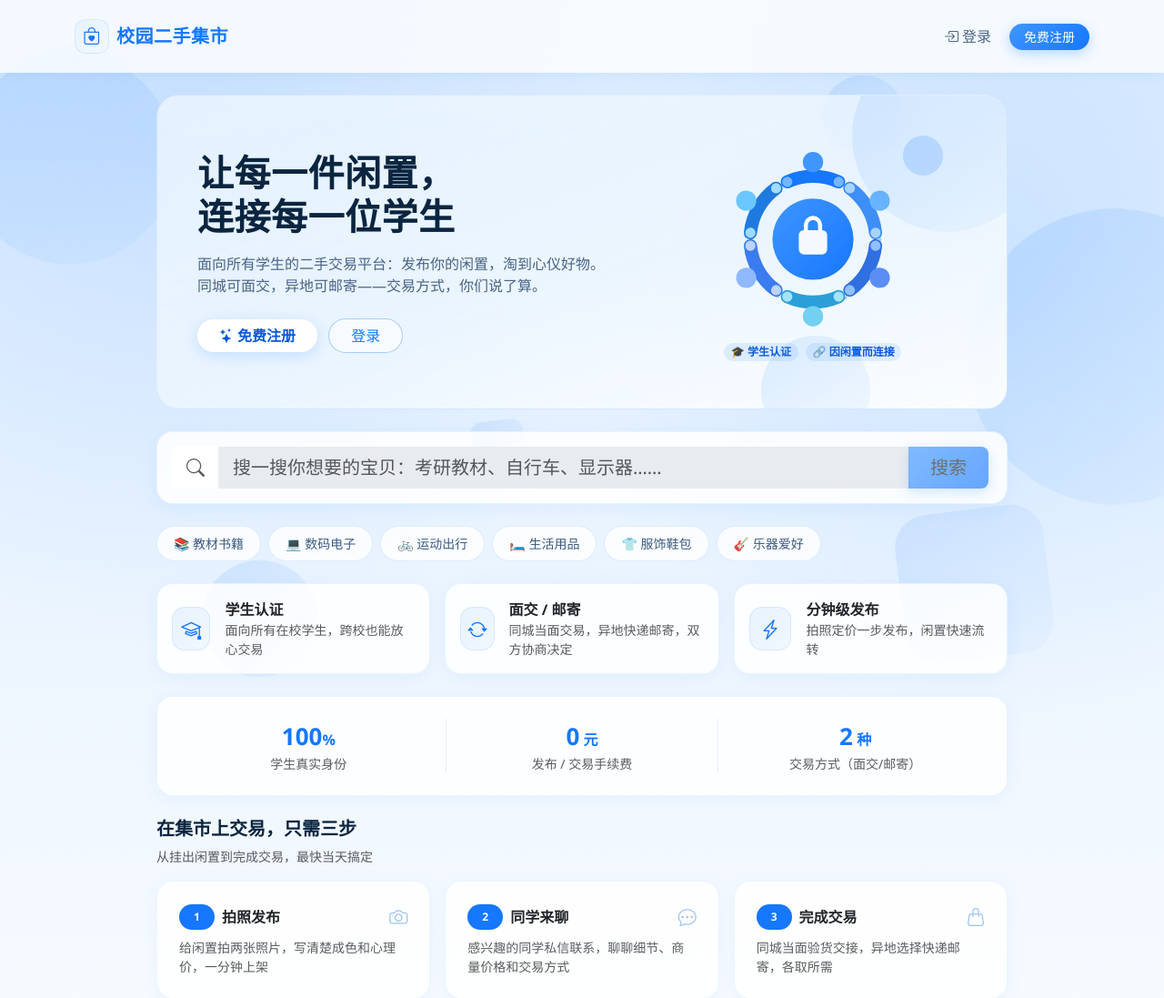
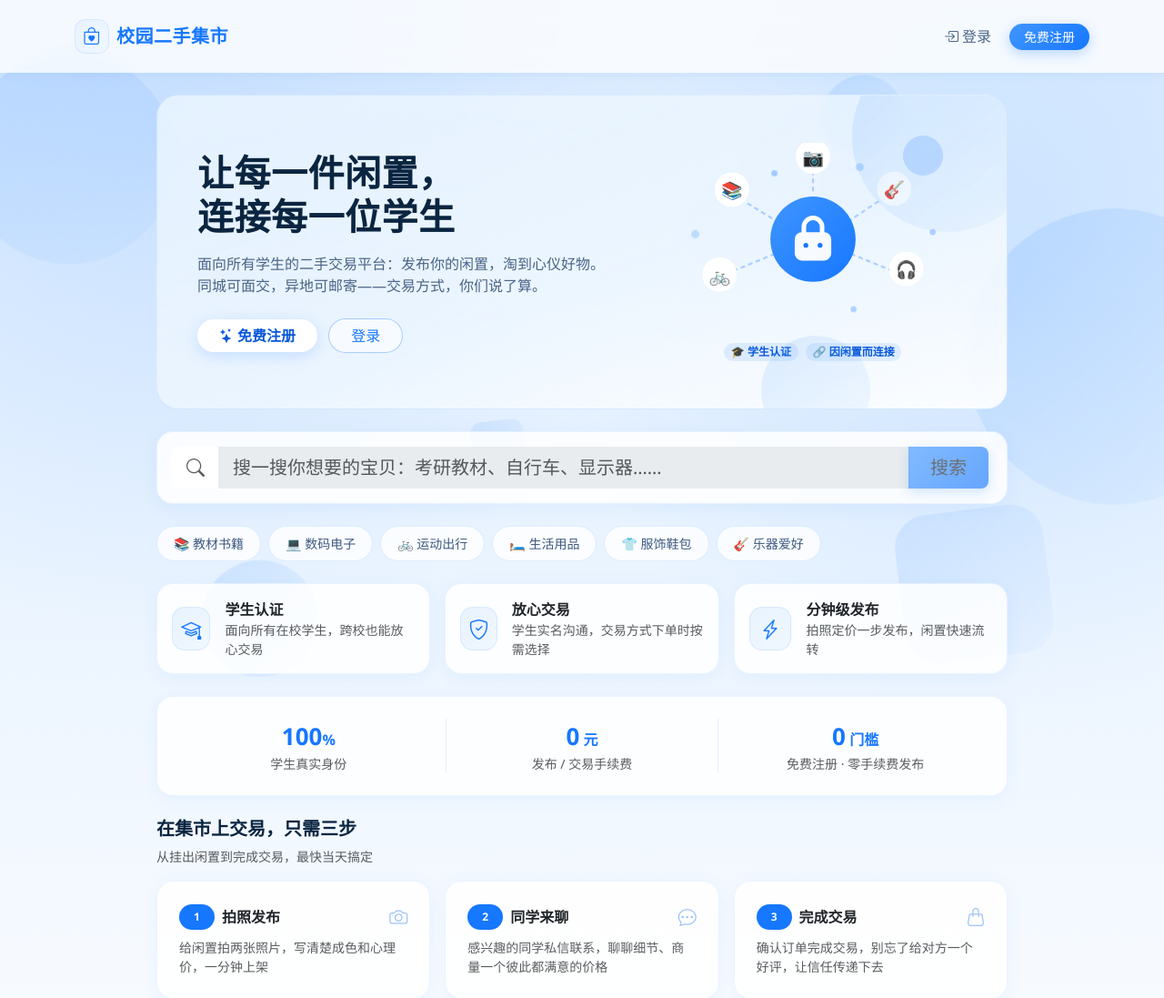
Before and after one commit to songxufeng-Seanfin/campus-secondhand-market, a Django app: page / in a window 1280 px wide. Shown: the top 1097 px of the page at 91% size. Run offline with Django 5.2, Linux system fonts and the light colour scheme.

Commit message:
ui: 横幅插画改为集市好物流动图案（购物袋+漂浮物品+浮动动效），移除首页交易方式强调

```diff
--- a/templates/home.html
+++ b/templates/home.html
@@ -25,58 +25,56 @@
       {% endif %}
     </div>
     <div class="col-md-5 text-center">
-      <svg viewBox="0 0 260 190" width="100%" style="max-width:290px;" role="img" aria-label="一群学生手拉手围绕平台">
-        <!-- 中央：平台 -->
-        <circle cx="130" cy="95" r="40" fill="url(#centerGrad)"/>
+      <svg viewBox="0 0 260 190" width="100%" style="max-width:290px;" role="img" aria-label="集市里万物流动">
         <defs>
           <linearGradient id="centerGrad" x1="0" y1="0" x2="1" y2="1">
             <stop offset="0" stop-color="#4096ff"/>
             <stop offset="1" stop-color="#1677ff"/>
           </linearGradient>
         </defs>
+        <!-- 连接线：好物与集市相连 -->
+        <g stroke="rgba(22,119,255,.30)" stroke-width="2" stroke-dasharray="3 5" stroke-linecap="round">
+          <path d="M66 60 L102 82" fill="none"/>
+          <path d="M194 58 L158 82" fill="none"/>
+          <path d="M52 126 L96 108" fill="none"/>
+          <path d="M208 126 L164 108" fill="none"/>
+          <path d="M130 28 L130 48" fill="none"/>
+        </g>
+        <!-- 中央：集市（购物袋） -->
+        <circle cx="130" cy="95" r="42" fill="url(#centerGrad)"/>
         <g>
-          <rect x="116" y="86" width="28" height="24" rx="5" fill="#ffffff" opacity=".95"/>
-          <path d="M123 86 v-5 a7 7 0 0 1 14 0 v5" fill="none" stroke="#ffffff" stroke-width="4" stroke-linecap="round"/>
+          <rect x="112" y="88" width="36" height="28" rx="7" fill="#ffffff" opacity=".96"/>
+          <path d="M121 88 v-5 a9 9 0 0 1 18 0 v5" fill="none" stroke="#ffffff" stroke-width="4.5" stroke-linecap="round"/>
+          <circle cx="123" cy="101" r="2.4" fill="#1677ff"/>
+          <circle cx="137" cy="101" r="2.4" fill="#1677ff"/>
         </g>
-        <!-- 连接虚线环 -->
-        <circle cx="130" cy="95" r="66" fill="none" stroke="rgba(22,119,255,.35)" stroke-width="3" stroke-dasharray="1 9" stroke-linecap="round"/>
-        <!-- 六个手拉手的小人（弯弯身体环抱圆圈，60° 均分） -->
-        <g transform="rotate(0 130 95)">
-          <path d="M104.7 38.4 A62 62 0 0 1 155.3 38.4" fill="none" stroke="#1677ff" stroke-width="13" stroke-linecap="round"/>
-          <circle cx="130" cy="19" r="10" fill="#4096ff"/>
-          <circle cx="104.7" cy="38.4" r="5" fill="#74b6ff"/>
-          <circle cx="155.3" cy="38.4" r="5" fill="#74b6ff"/>
+        <!-- 漂浮的好物 -->
+        <g class="float-chip">
+          <circle cx="50" cy="50" r="17" fill="#ffffff"/>
+          <text x="50" y="57" text-anchor="middle" font-size="17">📚</text>
         </g>
-        <g transform="rotate(60 130 95)">
-          <path d="M104.7 38.4 A62 62 0 0 1 155.3 38.4" fill="none" stroke="#3d8ef7" stroke-width="13" stroke-linecap="round"/>
-          <circle cx="130" cy="19" r="10" fill="#69b4ff"/>
-          <circle cx="104.7" cy="38.4" r="5" fill="#a8d3ff"/>
-          <circle cx="155.3" cy="38.4" r="5" fill="#a8d3ff"/>
+        <g class="float-chip" style="animation-delay:-1.1s">
+          <circle cx="210" cy="48" r="17" fill="#ffffff"/>
+          <text x="210" y="55" text-anchor="middle" font-size="17">🎸</text>
         </g>
-        <g transform="rotate(120 130 95)">
-          <path d="M104.7 38.4 A62 62 0 0 1 155.3 38.4" fill="none" stroke="#2f6fe0" stroke-width="13" stroke-linecap="round"/>
-          <circle cx="130" cy="19" r="10" fill="#5a8ef5"/>
-          <circle cx="104.7" cy="38.4" r="5" fill="#8fc0ff"/>
-          <circle cx="155.3" cy="38.4" r="5" fill="#8fc0ff"/>
+        <g class="float-chip" style="animation-delay:-2.2s">
+          <circle cx="38" cy="128" r="17" fill="#ffffff"/>
+          <text x="38" y="135" text-anchor="middle" font-size="17">🚲</text>
         </g>
-        <g transform="rotate(180 130 95)">
-          <path d="M104.7 38.4 A62 62 0 0 1 155.3 38.4" fill="none" stroke="#2b9fd8" stroke-width="13" stroke-linecap="round"/>
-          <circle cx="130" cy="19" r="10" fill="#74d0f0"/>
-          <circle cx="104.7" cy="38.4" r="5" fill="#a5e3f8"/>
-          <circle cx="155.3" cy="38.4" r="5" fill="#a5e3f8"/>
+        <g class="float-chip" style="animation-delay:-0.6s">
+          <circle cx="222" cy="128" r="17" fill="#ffffff"/>
+          <text x="222" y="135" text-anchor="middle" font-size="17">🎧</text>
         </g>
-        <g transform="rotate(240 130 95)">
-          <path d="M104.7 38.4 A62 62 0 0 1 155.3 38.4" fill="none" stroke="#3a7cf0" stroke-width="13" stroke-linecap="round"/>
-          <circle cx="130" cy="19" r="10" fill="#8fb8ff"/>
-          <circle cx="104.7" cy="38.4" r="5" fill="#bcd4ff"/>
-          <circle cx="155.3" cy="38.4" r="5" fill="#bcd4ff"/>
+        <g class="float-chip" style="animation-delay:-1.7s">
+          <circle cx="130" cy="14" r="17" fill="#ffffff"/>
+          <text x="130" y="21" text-anchor="middle" font-size="17">📷</text>
         </g>
-        <g transform="rotate(300 130 95)">
-          <path d="M104.7 38.4 A62 62 0 0 1 155.3 38.4" fill="none" stroke="#1f7ae0" stroke-width="13" stroke-linecap="round"/>
-          <circle cx="130" cy="19" r="10" fill="#6bc7ff"/>
-          <circle cx="104.7" cy="38.4" r="5" fill="#9fdcff"/>
-          <circle cx="155.3" cy="38.4" r="5" fill="#9fdcff"/>
-        </g>
+        <!-- 点缀 -->
+        <circle cx="92" cy="30" r="3" fill="rgba(22,119,255,.35)"/>
+        <circle cx="176" cy="24" r="4" fill="rgba(64,150,255,.30)"/>
+        <circle cx="248" cy="88" r="3" fill="rgba(22,119,255,.30)"/>
+        <circle cx="14" cy="90" r="4" fill="rgba(64,150,255,.28)"/>
+        <circle cx="170" cy="164" r="3" fill="rgba(22,119,255,.30)"/>
       </svg>
       <div class="d-flex justify-content-center gap-2 mt-2">
         <span class="badge rounded-pill" style="background:rgba(22,119,255,.10);color:var(--brand-dark);">🎓 学生认证</span>
@@ -123,10 +121,10 @@
   <div class="col-md-4">
     <div class="card card-soft h-100">
       <div class="card-body d-flex align-items-center gap-3 p-3">
-        <span class="feature-icon"><i class="bi bi-arrow-repeat"></i></span>
+        <span class="feature-icon"><i class="bi bi-shield-check"></i></span>
         <div>
-          <div class="fw-bold">面交 / 邮寄</div>
-          <p class="text-muted small mb-0">同城当面交易，异地快递邮寄，双方协商决定</p>
+          <div class="fw-bold">放心交易</div>
+          <p class="text-muted small mb-0">学生实名沟通，交易方式下单时按需选择</p>
         </div>
       </div>
     </div>
@@ -157,8 +155,8 @@
         <div class="text-muted small">发布 / 交易手续费</div>
       </div>
       <div class="col-4">
-        <div class="fw-bold" style="font-size:26px;color:var(--brand);">2<span class="fs-6"> 种</span></div>
-        <div class="text-muted small">交易方式（面交/邮寄）</div>
+        <div class="fw-bold" style="font-size:26px;color:var(--brand);">0<span class="fs-6"> 门槛</span></div>
+        <div class="text-muted small">免费注册 · 零手续费发布</div>
       </div>
     </div>
   </div>
@@ -190,7 +188,7 @@
           <span class="fw-bold">同学来聊</span>
           <i class="bi bi-chat-dots ms-auto" style="color:#9cc3f5;font-size:20px;"></i>
         </div>
-        <p class="text-muted small mb-0">感兴趣的同学私信联系，聊聊细节、商量价格和交易方式</p>
+        <p class="text-muted small mb-0">感兴趣的同学私信联系，聊聊细节、商量一个彼此都满意的价格</p>
       </div>
     </div>
   </div>
@@ -202,7 +200,7 @@
           <span class="fw-bold">完成交易</span>
           <i class="bi bi-handbag ms-auto" style="color:#9cc3f5;font-size:20px;"></i>
         </div>
-        <p class="text-muted small mb-0">同城当面验货交接，异地选择快递邮寄，各取所需</p>
+        <p class="text-muted small mb-0">确认订单完成交易，别忘了给对方一个好评，让信任传递下去</p>
       </div>
     </div>
   </div>
@@ -263,5 +261,16 @@
     color: var(--brand-dark);
     background: var(--brand-light);
   }
+  /* 漂浮好物的上下浮动 */
+  .float-chip {
+    animation: chip-bob 3.4s ease-in-out infinite alternate;
+  }
+  @keyframes chip-bob {
+    from { transform: translateY(-4px); }
+    to   { transform: translateY(5px); }
+  }
+  @media (prefers-reduced-motion: reduce) {
+    .float-chip { animation: none; }
+  }
 </style>
 {% endblock %}
```
